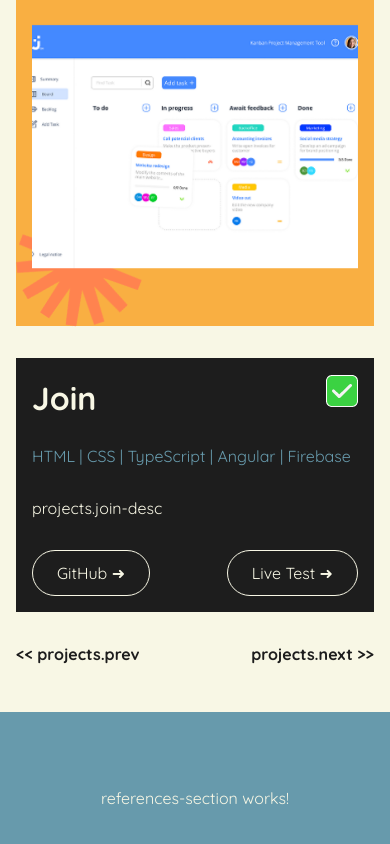
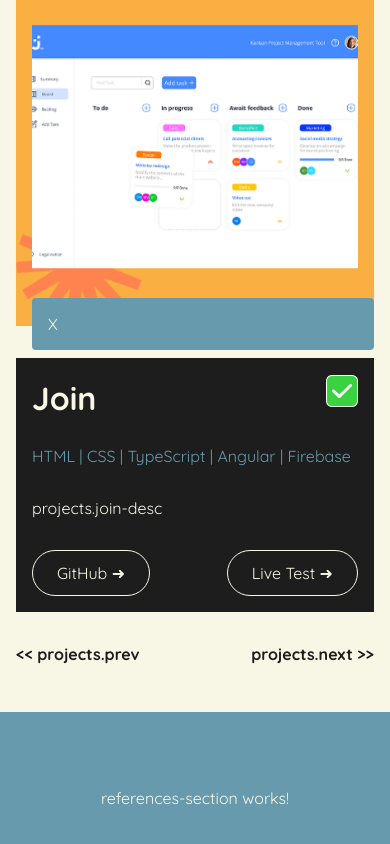
Before and after one commit to elma1989/portfolio, an Angular app: page / in a window 390 px wide. Shown: the part 2848-3692 px from the top of the page. Built offline with nearby package versions, Linux system fonts and the light colour scheme.

Commit message:
core: Updated ProjectsComponent - Added implementration overlay

```diff
--- a/src/app/main-content/projects-section/projects-section.component.css
+++ b/src/app/main-content/projects-section/projects-section.component.css
@@ -10,6 +10,10 @@ nav>button:hover, nav>button:active {
     color: var(--orange);
 }
 
+.overlay {
+    border: 1px solid var(--color-white);
+}
+
 @keyframes jump {
     50% {
         transform: translateY(-0.5rem);
--- a/src/app/main-content/projects-section/projects-section.component.html
+++ b/src/app/main-content/projects-section/projects-section.component.html
@@ -23,7 +23,7 @@
             </div>
             <div class="details-area
             size-full lg:pt-8 flex flex-col">
-                <div class="board bg-cblack tx-white
+                <div class="board bg-cblack tx-white relative
                 w-full flex-1 p-4 lg:p-8
                 flex flex-col justify-center gap-8">
                     <header class="w-full h-10
@@ -48,6 +48,12 @@
                         <a href="https://marco-elste.developerakademie.net/{{ projects[index()].url }}" target="_blank"
                         class="block btn-default">Live Test ➜</a>
                     </footer>
+                    <div class="overlay bg-blue rounded-sm
+                    lg:w-3/5 p-4 lg:p-8
+                    absolute left-4 right-0 bottom-[calc(100%+0.5rem)]
+                    lg:right-8 lg:bottom-4/5
+                    flex flex-col gap-4"
+                    [class.open]="overlay()">X</div>
                 </div>
                 <nav class="w-full py-8
                 flex justify-between">
--- a/src/app/main-content/projects-section/projects-section.component.ts
+++ b/src/app/main-content/projects-section/projects-section.component.ts
@@ -48,6 +48,7 @@ export class ProjectsSectionComponent {
       url: 'el-pollo-loco/'
     }
   ]
+  overlay: WritableSignal<boolean> = signal<boolean>(true);
 
   get projects(): Project[] { return this._projects; };
   get index(): Signal<number> { return this._index.asReadonly() };
```
Also changed, not shown: 1 other file (tests, documents, lock files or other folders).
